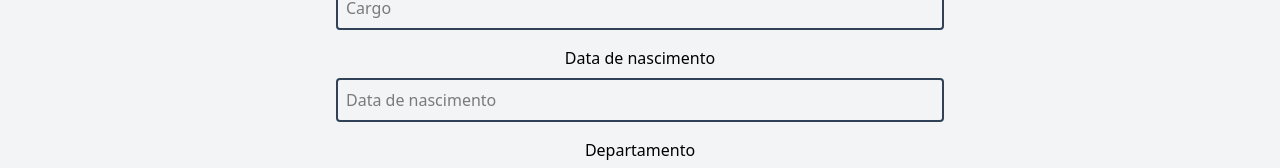
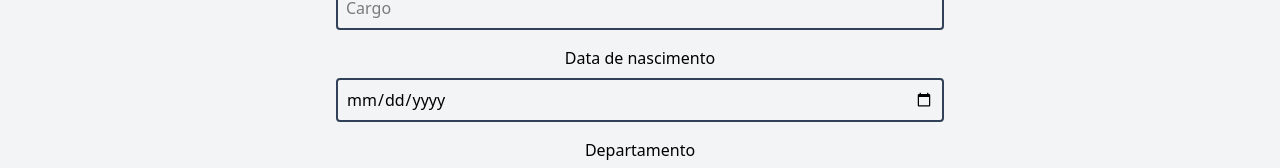
Before and after one commit to Cavaleiros-Templarios/projeto_02_frontend, a React (Vite) app: page /cadastrarcolaborador in a window 1280 px wide. Shown: the part 494-662 px from the top of the page. Built offline with nearby package versions, Linux system fonts and the light colour scheme; no server answers.

Commit message:
:wrench: correção do colaborador

```diff
--- a/src/components/colaboradores/formcolaborador/FormColaborador.tsx
+++ b/src/components/colaboradores/formcolaborador/FormColaborador.tsx
@@ -92,11 +92,11 @@ function FormColaborador() {
             <form className="w-1/2 flex flex-col gap-4"
                 onSubmit={gerarNovaColaborador}>
                 <div className="flex flex-col gap-2">
-                    <label htmlFor="nome">Nome do colaborador</label>
+                    <label htmlFor="nomeColaborador">Nome do colaborador</label>
                     <input
                         type="text"
                         placeholder="Colaborador"
-                        name='nome'
+                        name='nomeColaborador'
                         className="border-2 border-slate-700 rounded p-2"
                         value={colaborador.nomeColaborador}
                         onChange={(e: ChangeEvent<HTMLInputElement>) => atualizarEstado(e)}
@@ -127,12 +127,12 @@ function FormColaborador() {
                 <div className="flex flex-col gap-2">
                     <label htmlFor="dataNascimento">Data de nascimento</label>
                     <input
-                        type="text"
-                        placeholder="Data de nascimento"
-                        name='dataNascimento'
-                        className="border-2 border-slate-700 rounded p-2"
-                        value={colaborador.dataNascimento}
-                        onChange={(e: ChangeEvent<HTMLInputElement>) => atualizarEstado(e)}
+                    type="date"
+                    placeholder="Data de nascimento"
+                    name="dataNascimento"
+                    className="border-2 border-slate-700 rounded p-2"
+                    value={colaborador.dataNascimento}
+                    onChange={(e: ChangeEvent<HTMLInputElement>) => atualizarEstado(e)}
                     />
                 </div>
                 <div className="flex flex-col gap-2">
```
